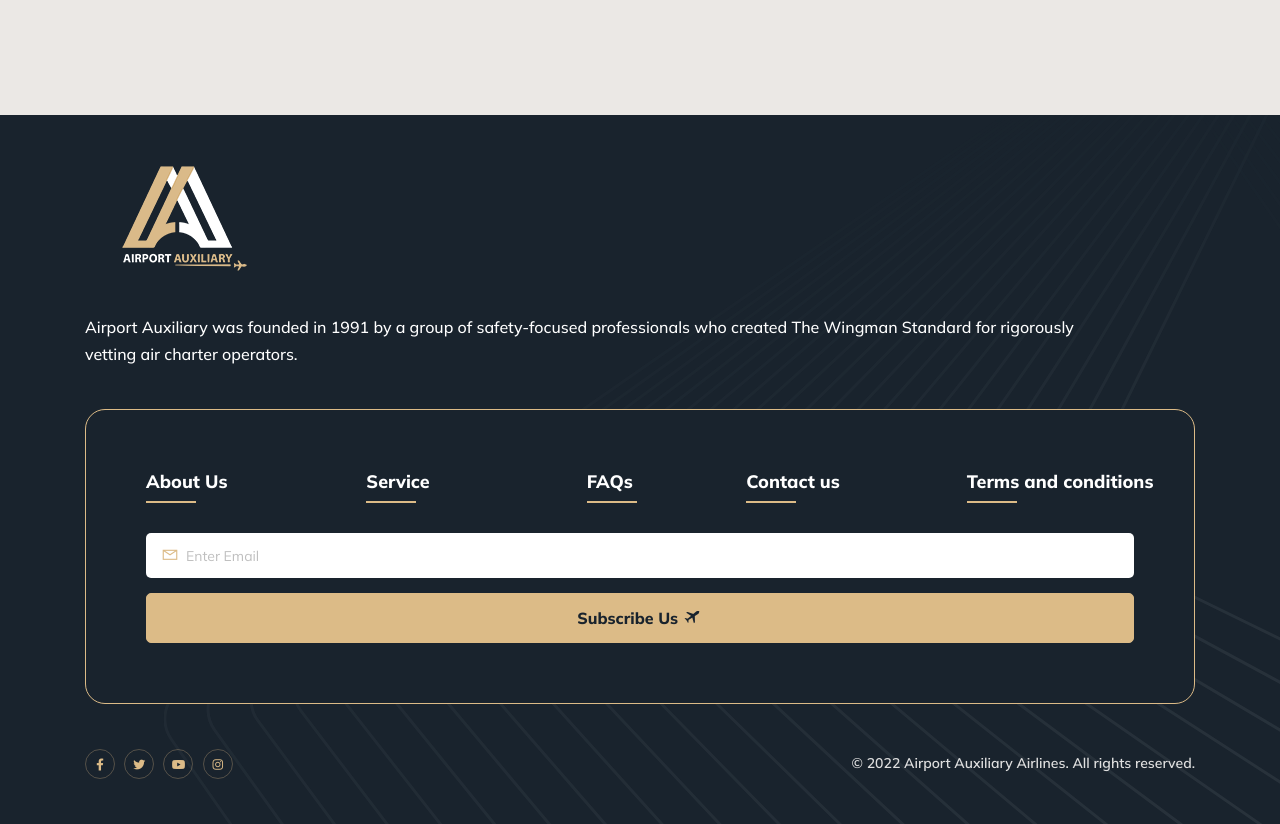
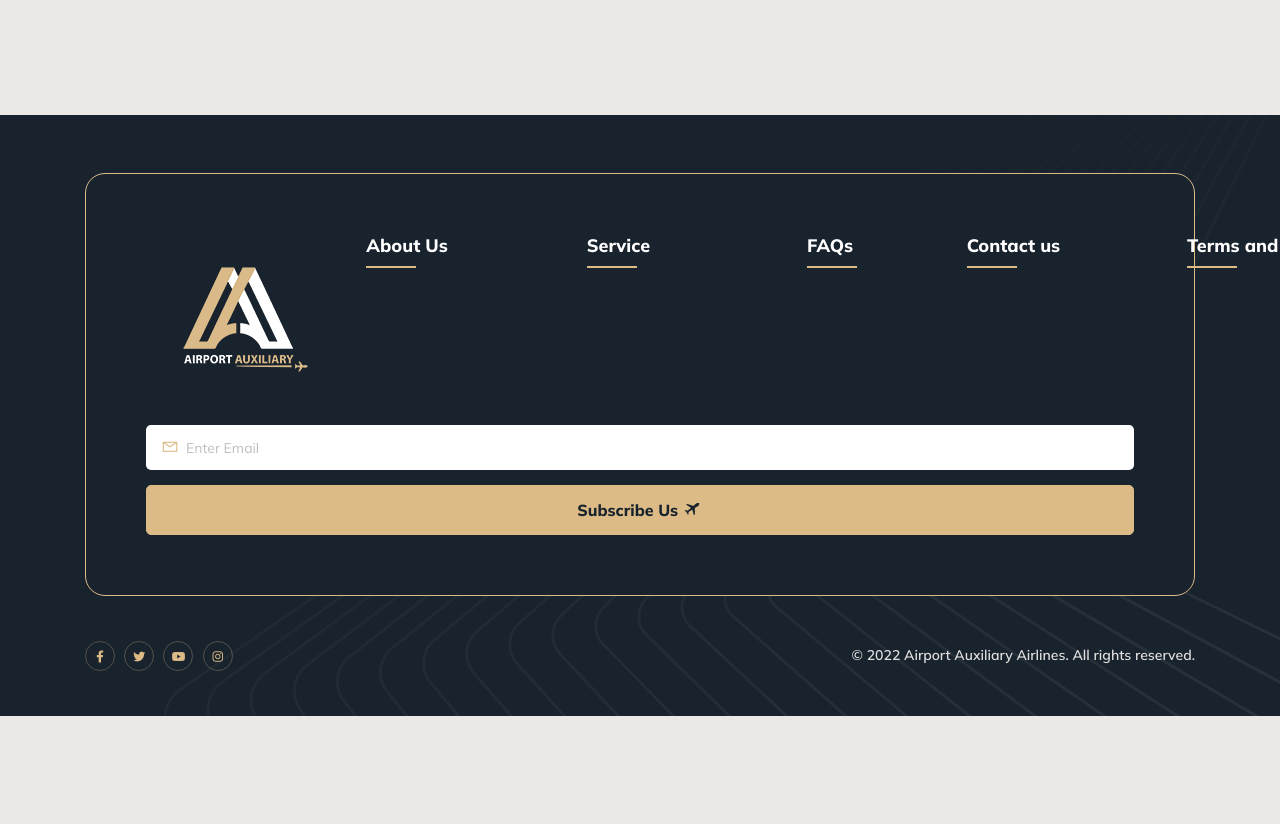
Before and after one commit to evramnagy/Airport-Auxiliary1, a plain HTML site: page terms.html in a window 1280 px wide. Shown: the part 1460-2284 px from the top of the page. After the commit the page ends 2176 px from the top, so only its background shows below. Drawn offline with nearby package versions, Linux system fonts and the light colour scheme; files whose address does not match are found by name; a web font is replaced by a local one.

Commit message:
Update terms.html

```diff
--- a/terms.html
+++ b/terms.html
@@ -418,22 +418,32 @@
             <div class="row align-items-end mb-30-none">
               <div class="col-xl-4 col-lg-3 col-md-6 mb-30">
                 <div class="footer-widget">
-                  <div class="footer-logo">
+                  <!-- <div class="footer-logo">
                   <a class="site-logo site-title" href="index.html"
                     ><img src="assets/images/logo.png" alt="site-logo"
                   /></a>
-                  </div>
-                  <p class="footer-p-evo">
+                </div> -->
+                  <!-- <p class="footer-p-evo">
                   Airport Auxiliary was founded in 1991 by a group of
                   safety-focused professionals who created The Wingman
                   Standard for rigorously vetting air charter operators.
-                  </p>
+                </p> -->
                 </div>
               </div>
             </div>
           </div>
           <div class="footer-bottom-area">
             <div class="row-evo mb-30-none">
+              <div class="col-xl-3 col-lg-3 col-md-6 mb-30">
+                <div class="footer-logo">
+                  <a class="site-logo site-title" href="index.html"
+                    ><img
+                      class="evo-img"
+                      src="assets/images/logo.png"
+                      alt="site-logo"
+                  /></a>
+                </div>
+              </div>
               <div class="col-xl-3 col-lg-3 col-md-6 mb-30">
                 <div class="footer-widget">
                   <h4 class="title"><a href="about.html">About Us</a></h4>
```
Lines whose indentation alone changed are shown as unchanged.
